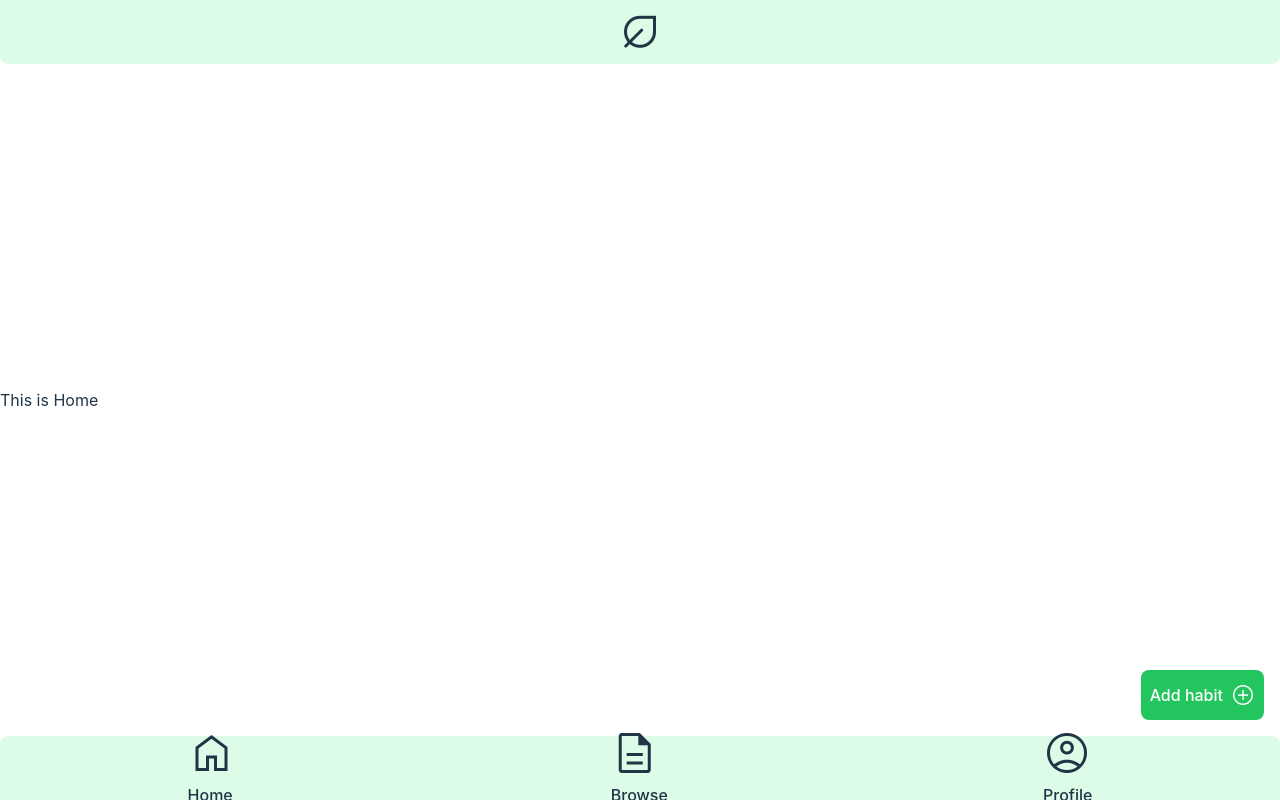
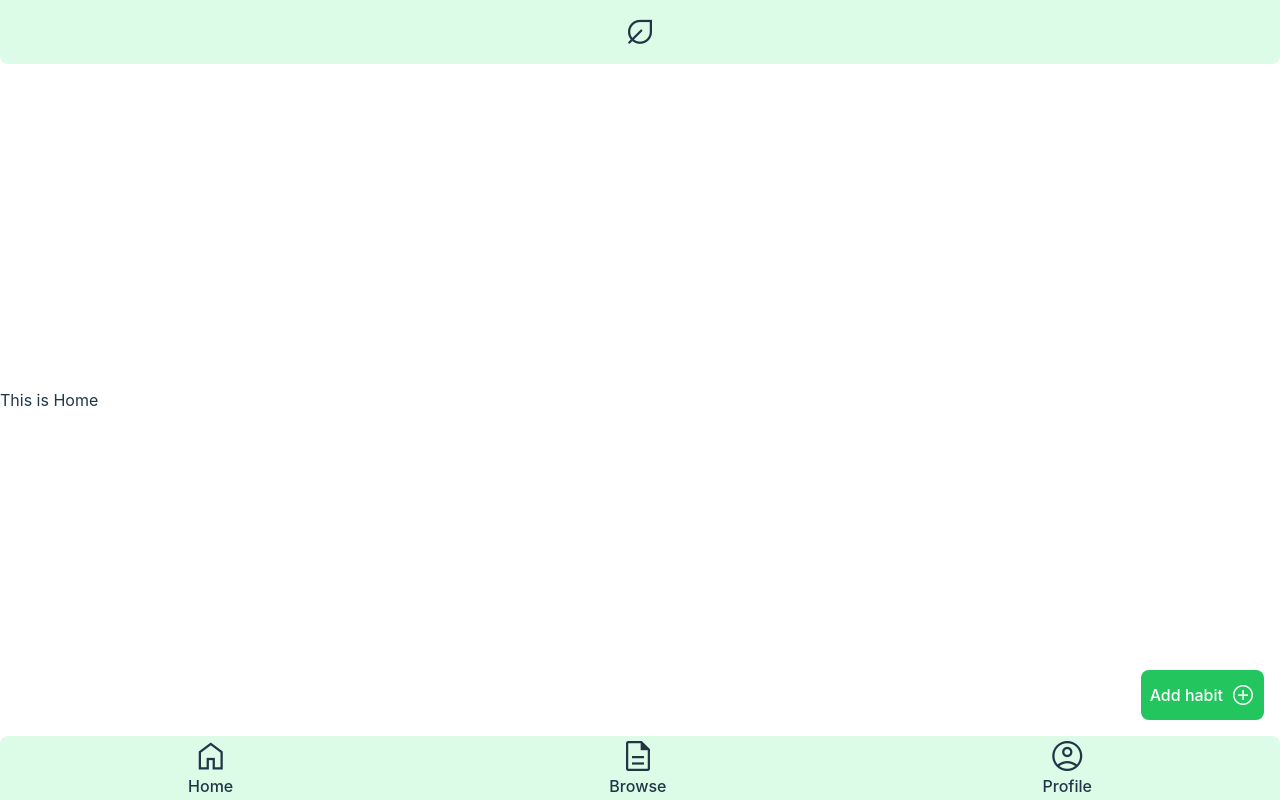
Before and after one commit to DiemBang/green-habit-tracker, a React (Vite) app in the folder green-habit-tracker-frontend/: page /home in a window 1280 px wide. Built offline with nearby package versions, Linux system fonts and the light colour scheme.

Commit message:
update footer icon and font size

```diff
--- a/green-habit-tracker-frontend/src/App.css
+++ b/green-habit-tracker-frontend/src/App.css
@@ -10,5 +10,5 @@ ul {
 
 .material-symbols-outlined {
   font-variation-settings: "FILL" 0, "wght" 400, "GRAD" 0, "opsz" 48;
-  font-size: 48px;
+  font-size: 36px;
 }
--- a/green-habit-tracker-frontend/src/components/shared/Footer.tsx
+++ b/green-habit-tracker-frontend/src/components/shared/Footer.tsx
@@ -12,15 +12,23 @@ export const Footer = () => {
           aria-label="Footer navigation"
         >
           <Link to="/home">
-            <div role="button" aria-label="Go to Home">
+            <div
+              role="button"
+              aria-label="Go to Home"
+              className="flex flex-col items-center"
+            >
               <span className="material-symbols-outlined" aria-hidden="true">
                 home
               </span>
-              <p>Home</p>
+              <p className="mt-0">Home</p>
             </div>
           </Link>
           <Link to="/browse">
-            <div role="button" aria-label="Go to Browse">
+            <div
+              role="button"
+              aria-label="Go to Browse"
+              className="flex flex-col items-center"
+            >
               <span className="material-symbols-outlined" aria-hidden="true">
                 description
               </span>
@@ -28,7 +36,11 @@ export const Footer = () => {
             </div>
           </Link>
           <Link to="/profile">
-            <div role="button" aria-label="Go to Profile">
+            <div
+              role="button"
+              aria-label="Go to Profile"
+              className="flex flex-col items-center"
+            >
               <span className="material-symbols-outlined" aria-hidden="true">
                 account_circle
               </span>
```
